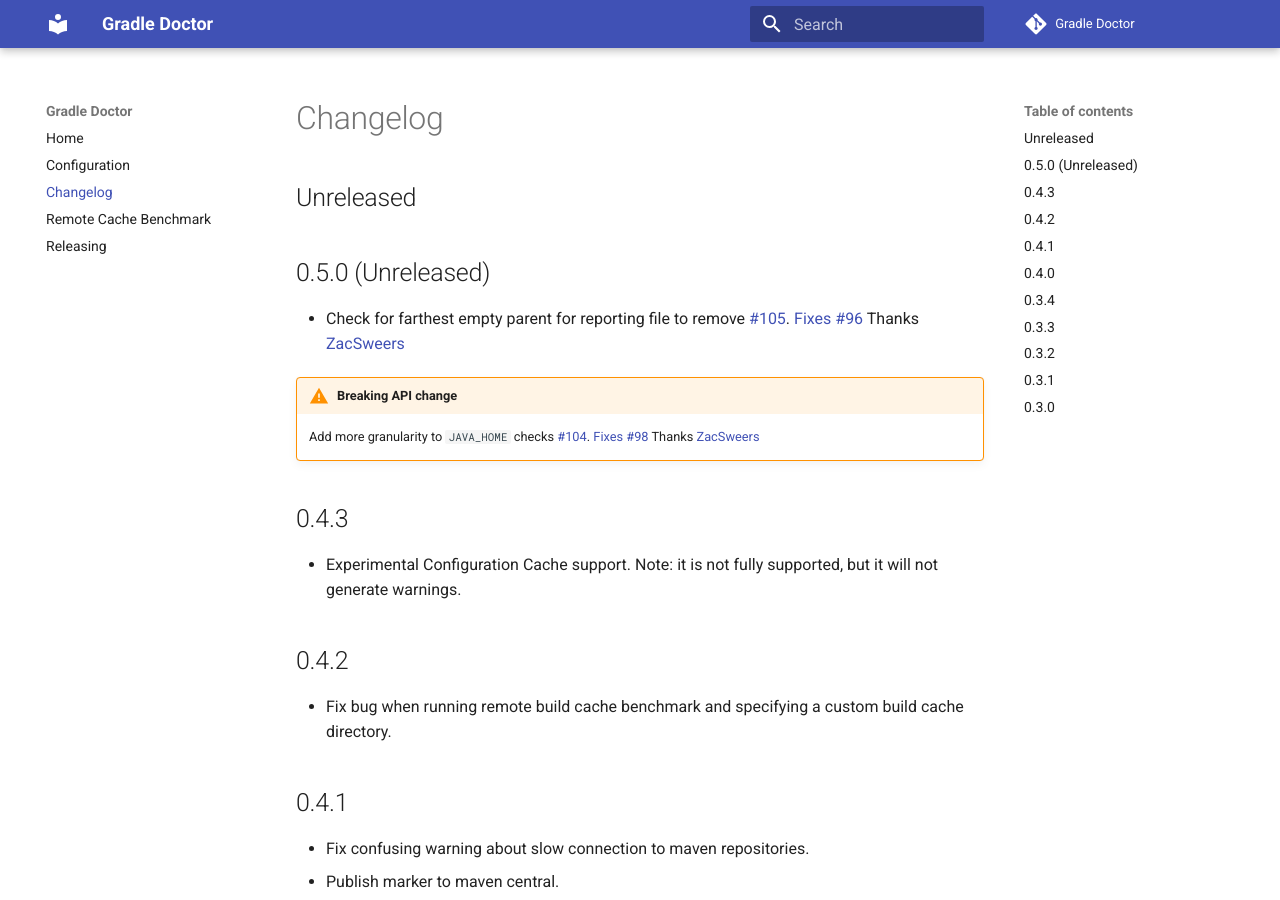
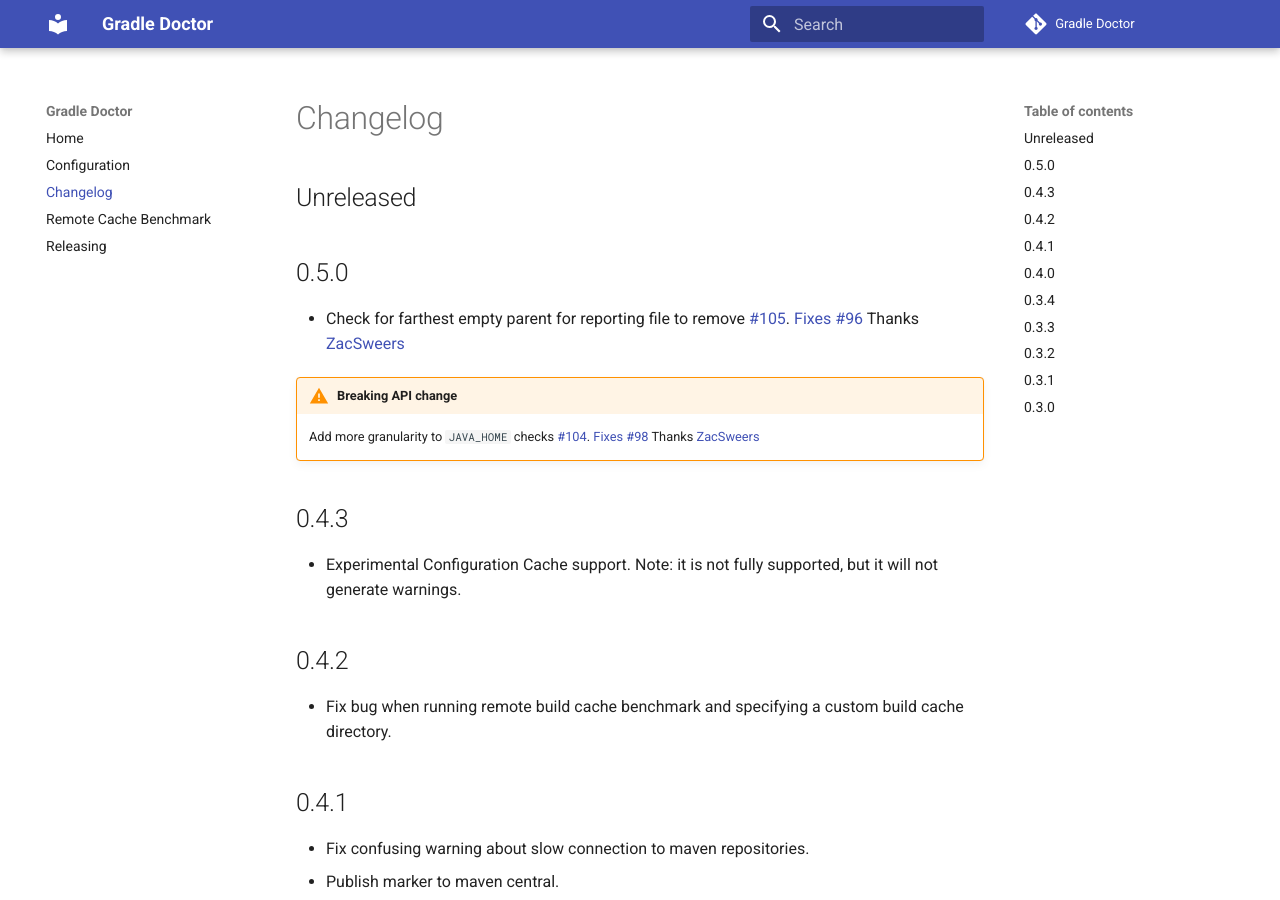
Before and after one commit to runningcode/gradle-doctor, an MkDocs documentation site: the page built from docs/changelog.md, in a window 1280 px wide and 900 px high. Built offline with MkDocs 1.6.1 and Material for MkDocs 9.7.7, drawn with Linux system fonts in a browser that asks for light colours; comment, search, counter and statistics services are not loaded.

Commit message:
Prepare for next development iteration

```diff
--- a/docs/changelog.md
+++ b/docs/changelog.md
@@ -2,7 +2,7 @@
 
 ## Unreleased
 
-## 0.5.0 (Unreleased)
+## 0.5.0
 * Check for farthest empty parent for reporting file to remove [#105](https://github.com/runningcode/gradle-doctor/pull/105). [Fixes #96](https://github.com/runningcode/gradle-doctor/issues/96) Thanks [ZacSweers](https://github.com/ZacSweers)
 
 !!! Warning "Breaking API change"
```
Also changed, not shown: 1 other file.
